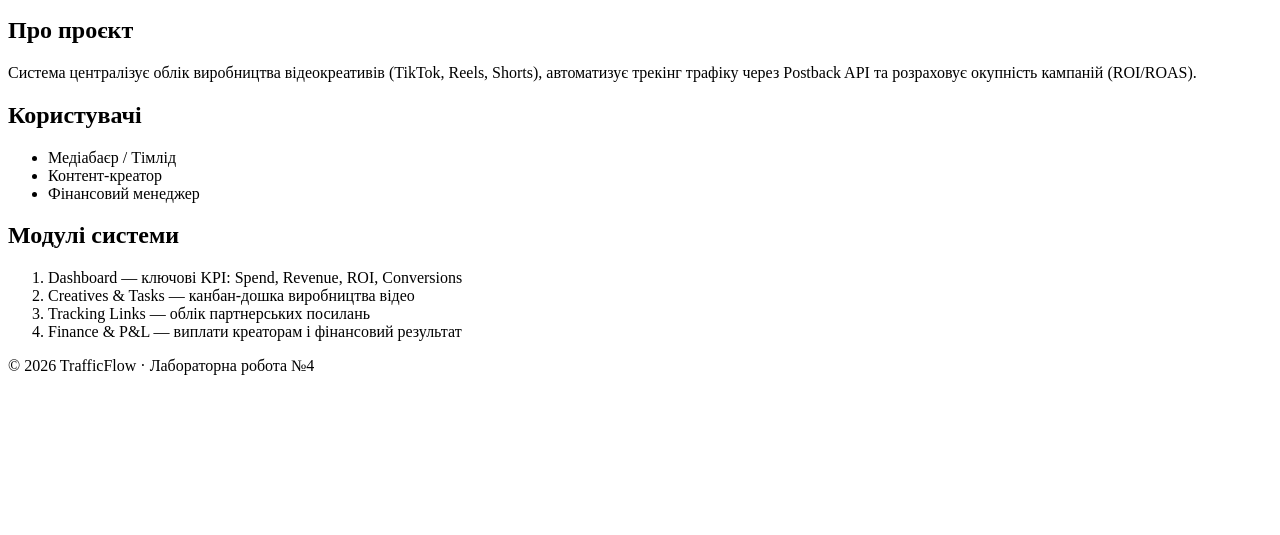
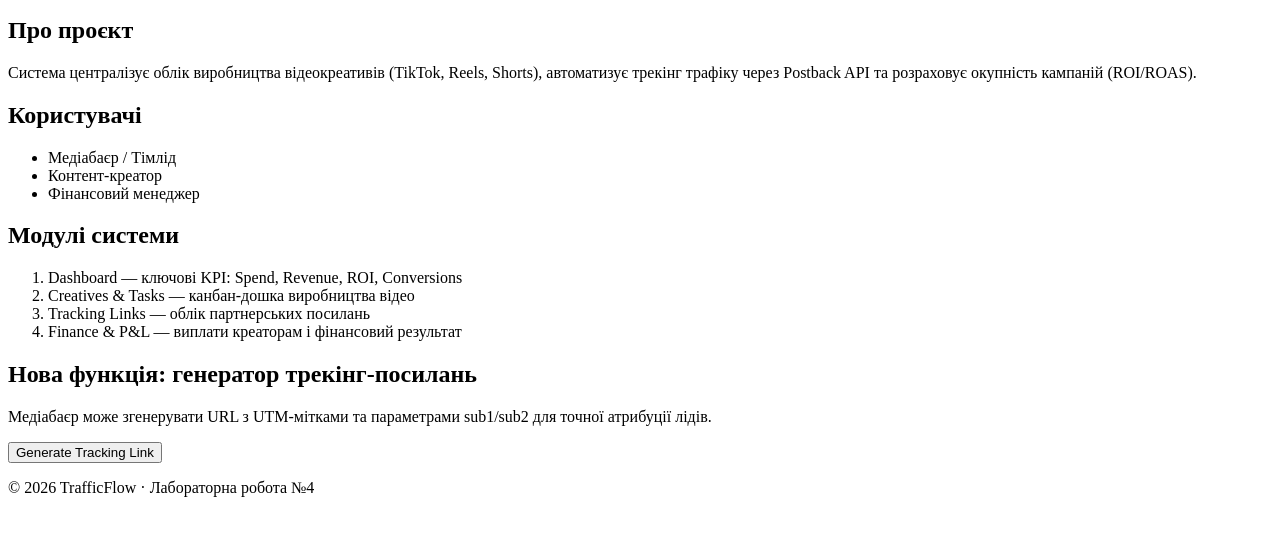
Before and after one commit to ShamanNarkoman/lab4-git-web, a plain HTML site: page index.html in a window 1280 px wide. Shown: the part 101-636 px from the top of the page. Drawn offline with Linux system fonts and the light colour scheme.

Commit message:
Add feature section

```diff
--- a/index.html
+++ b/index.html
@@ -26,7 +26,12 @@
     <li>Tracking Links — облік партнерських посилань</li>
     <li>Finance &amp; P&amp;L — виплати креаторам і фінансовий результат</li>
   </ol>
-
+  <section id="feature">
+    <h2>Нова функція: генератор трекінг-посилань</h2>
+    <p>Медіабаєр може згенерувати URL з UTM-мітками та параметрами sub1/sub2
+       для точної атрибуції лідів.</p>
+    <button type="button">Generate Tracking Link</button>
+  </section>
   <footer>
     <p>© 2026 TrafficFlow · Лабораторна робота №4</p>
   </footer>
```
